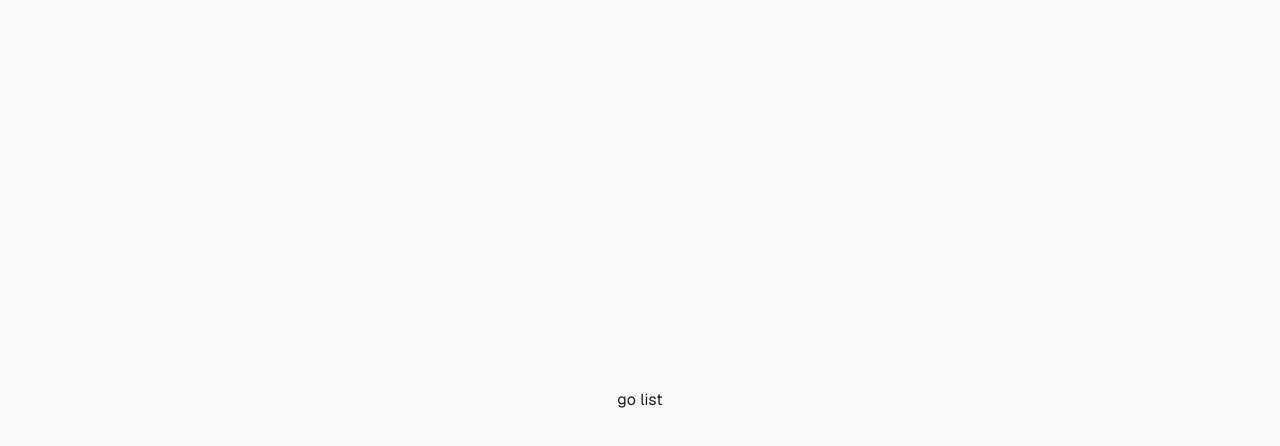
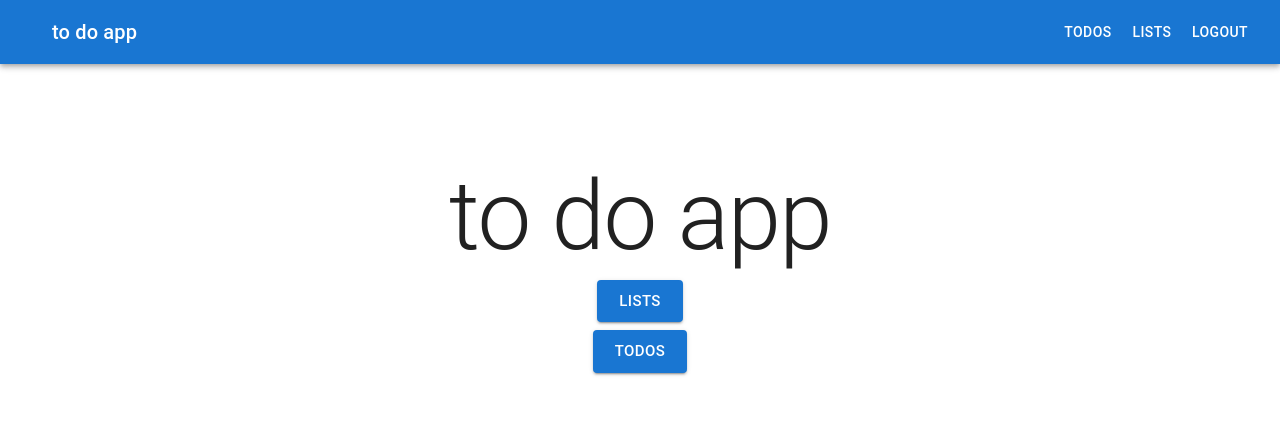
Before and after one commit to NiklasKaulfers/to-do-app-frontend, a Next.js app: page / in a window 1280 px wide. Shown: the top 446 px of the page. Built offline with nearby package versions, Linux system fonts and the light colour scheme.

Commit message:
Adding navbar

```diff
--- /dev/null
+++ b/app/components/navbar.tsx
@@ -0,0 +1,26 @@
+import {AppBar, Box, Button, IconButton, Toolbar, Typography} from "@mui/material";
+
+export default function  Navbar() {
+    return (
+        <Box sx={{ flexGrow: 1 }}>
+            <AppBar position="static">
+                <Toolbar>
+                    <IconButton
+                        size="large"
+                        edge="start"
+                        color="inherit"
+                        aria-label="menu"
+                        sx={{ mr: 2 }}
+                    >
+                    </IconButton>
+                    <Typography variant="h6" component="div" sx={{ flexGrow: 1 }}>
+                        to do app
+                    </Typography>
+                    <Button href="/todos" color="inherit">todos</Button>
+                    <Button href="/lists" color="inherit">lists</Button>
+                    <Button color="inherit">logout</Button>
+                </Toolbar>
+            </AppBar>
+        </Box>
+    );
+}
--- a/app/lists/[list]/page.tsx
+++ b/app/lists/[list]/page.tsx
@@ -1,14 +1,20 @@
 'use client'
 import React from "react";
 import { DataGrid } from '@mui/x-data-grid';
-import {IListWithToDos} from "@/app/src/list";
-import {Typography} from "@mui/material";
+import {Box, Typography} from "@mui/material";
+import Navbar from "@/app/components/navbar";
 
-
+interface IListWithToDos {
+    id: string;
+    name: string;
+}
 
 function List(params: IListWithToDos): React.ReactElement {
     return (
         <>
+            <Box>
+                <Navbar/>
+            </Box>
             <Typography variant="h4" component="div">{params.name}</Typography>
             <Typography variant="overline">{params.id}</Typography>
             <DataGrid
--- a/app/lists/page.tsx
+++ b/app/lists/page.tsx
@@ -1,9 +1,14 @@
 import React from "react";
 import Link from "next/link";
+import {Box} from "@mui/material";
+import Navbar from "@/app/components/navbar";
 
 export function Lists(): React.ReactElement {
     return (
         <>
+            <Box>
+                <Navbar/>
+            </Box>
             <h1>Hello world</h1>
             <Link href={{
                 pathname: "/lists/123",
--- a/app/page.tsx
+++ b/app/page.tsx
@@ -1,9 +1,45 @@
-import Link from "next/link";
+'use client'
+import Navbar from "@/app/components/navbar";
+import {Box, Button, Typography} from "@mui/material";
 
 export default function Home() {
   return (
-    <div className="flex min-h-screen items-center justify-center bg-zinc-50 font-sans dark:bg-black">
-        <Link href="/lists">go list</Link>
-    </div>
+    <Box>
+        <Navbar/>
+        <Box
+            className="items-center
+            text-center
+            flex
+            justify-center
+            flex-col
+            m-24
+            gap-2
+            "
+        >
+            <Typography
+                variant="h1"
+                className="m-24"
+            >
+                to do app
+            </Typography>
+            <Button
+                href="/lists"
+                variant="contained"
+                color="primary"
+                size="large"
+            >
+                lists
+            </Button>
+            <Button
+            href="/todos"
+            variant="contained"
+            color="primary"
+            size="large"
+            >
+                todos
+            </Button>
+        </Box>
+
+    </Box>
   );
 }
--- a/app/todos/[todo]/page.tsx
+++ b/app/todos/[todo]/page.tsx
@@ -1,12 +1,19 @@
 import React from "react"
-import {IToDo} from "@/app/src/todo";
+import {Box} from "@mui/material";
+import Navbar from "@/app/components/navbar";
 
 
 
 
-function ToDo(params: IToDo): React.ReactElement {
+function ToDo(): React.ReactElement {
     return (
         <>
+            <Box>
+                <Navbar/>
+            </Box>
+            <Box>
+
+            </Box>
         </>
     )
 }
--- a/app/todos/page.tsx
+++ b/app/todos/page.tsx
@@ -9,6 +9,7 @@ import {
 } from "@mui/material";
 import * as uuid from 'uuid';
 import {useMediaQuery} from "@mui/system";
+import Navbar from "@/app/components/navbar";
 
 export default function ToDo() {
     const [title, setTitle] = useState("");
@@ -64,6 +65,10 @@ export default function ToDo() {
     };
 
     return (
+        <>
+            <Box>
+                <Navbar/>
+            </Box>
             <Box
                 component="form"
                 onSubmit={handleSubmit}
@@ -134,5 +139,6 @@ export default function ToDo() {
                     )
                 }
             </Box>
+        </>
     );
 }
```
Lines whose indentation alone changed are shown as unchanged.
